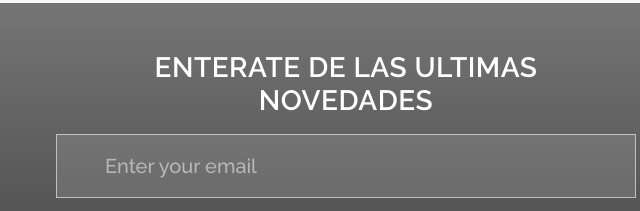
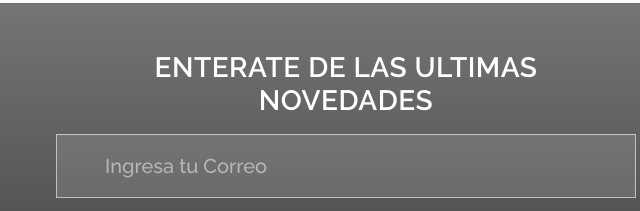
Before and after one commit to ferodriguezc/landing, a plain HTML site: page index.html in a window 1280 px wide. Shown: the part 3780-3991 px from the top of the page, 294-934 px from the left. Drawn offline with Linux system fonts and the light colour scheme.

Commit message:
cambio placeholder correo

```diff
--- a/index.html
+++ b/index.html
@@ -1029,7 +1029,7 @@
             <h3 class="mb-0 fw-bold text-white">ENTERATE DE LAS ULTIMAS<br> NOVEDADES</h3>
             <div class="mt-3">
               <input type="text" class="form-control form-control-lg bubscribe-control rounded-0 px-5 py-3"
-                placeholder="Enter your email">
+                placeholder="Ingresa tu Correo">
             </div>
             <div class="mt-3 d-grid">
               <button type="button" class="btn btn-lg btn-ecomm bubscribe-button px-5 py-3">Subscribete</button>
```
